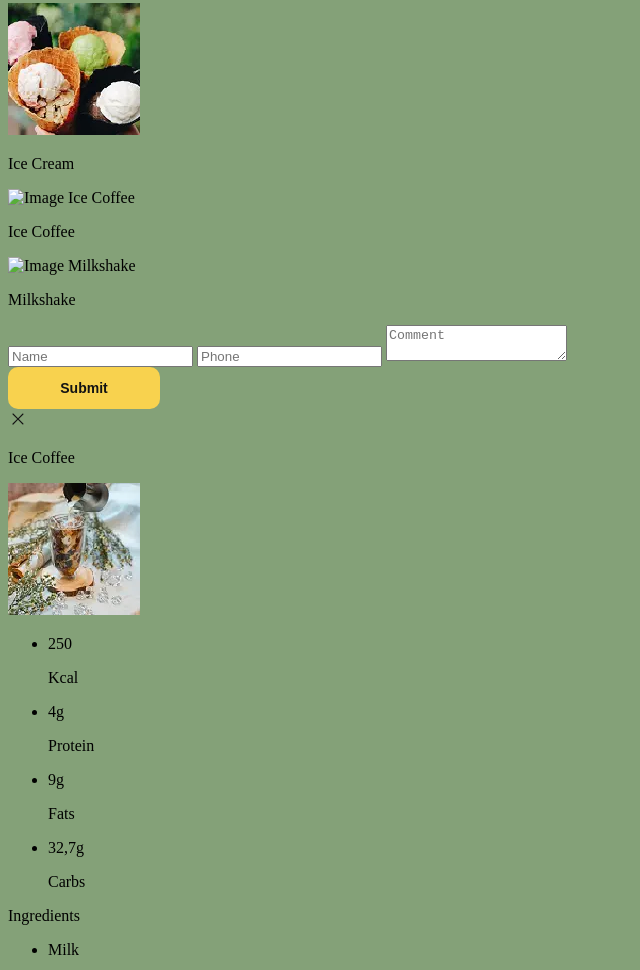
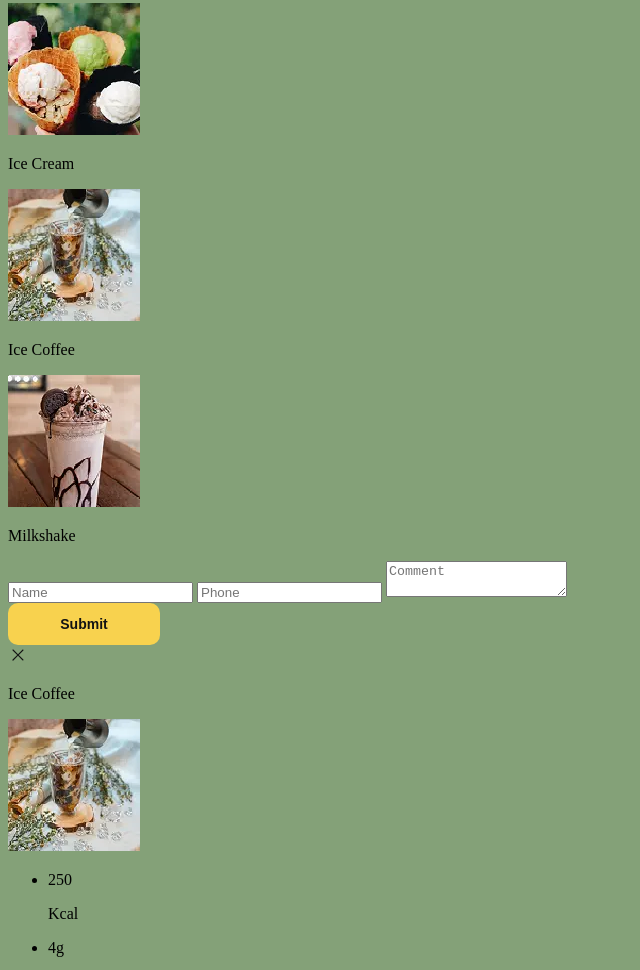
Before and after one commit to sweetconsole/ice_cream, a website: page dist/index.html in a window 1280 px wide. Shown: the part 877-1847 px from the top of the page, without its empty margins (0-640 px from the left). Drawn offline with nearby package versions, Linux system fonts and the light colour scheme; files that its build step writes are made by us from their sources; the site is published under a folder, as on GitHub Pages, so addresses that start at the root find nothing.

Commit message:
Update index.html

```diff
--- a/dist/index.html
+++ b/dist/index.html
@@ -73,7 +73,7 @@
 
         <div class="popup__buy_now_product">
             <div class="popup__buy_now_product_block_image">
-                <img class="popup__buy_now_product_image" src="/image/product_icon_2.webp" alt="Image Ice Coffee">
+                <img class="popup__buy_now_product_image" src="./image/product_icon_2.webp" alt="Image Ice Coffee">
                 <div class="popup__buy_now_product_image_background popup__buy_now_product_image_background-yellow"></div>
             </div>
 
@@ -84,7 +84,7 @@
 
         <div class="popup__buy_now_product">
             <div class="popup__buy_now_product_block_image">
-                <img class="popup__buy_now_product_image" src="/image/product_icon_3.webp" alt="Image Milkshake">
+                <img class="popup__buy_now_product_image" src="./image/product_icon_3.webp" alt="Image Milkshake">
                 <div class="popup__buy_now_product_image_background popup__buy_now_product_image_background-pink"></div>
             </div>
 
```
